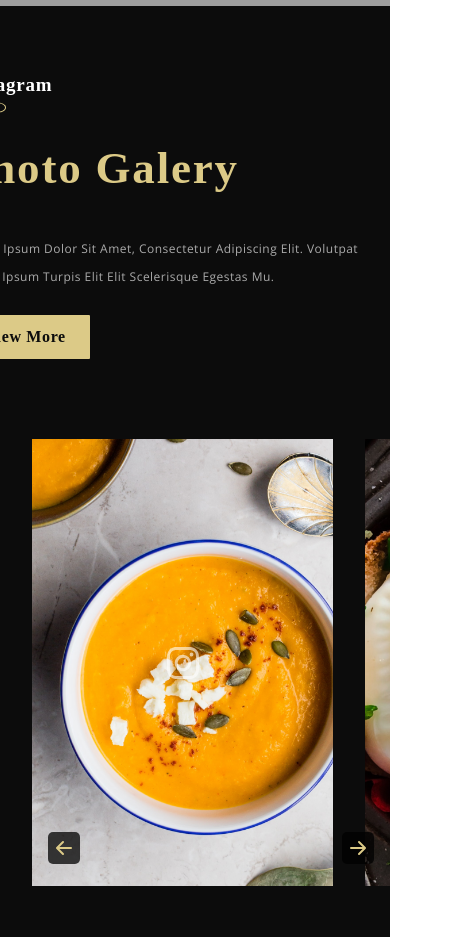
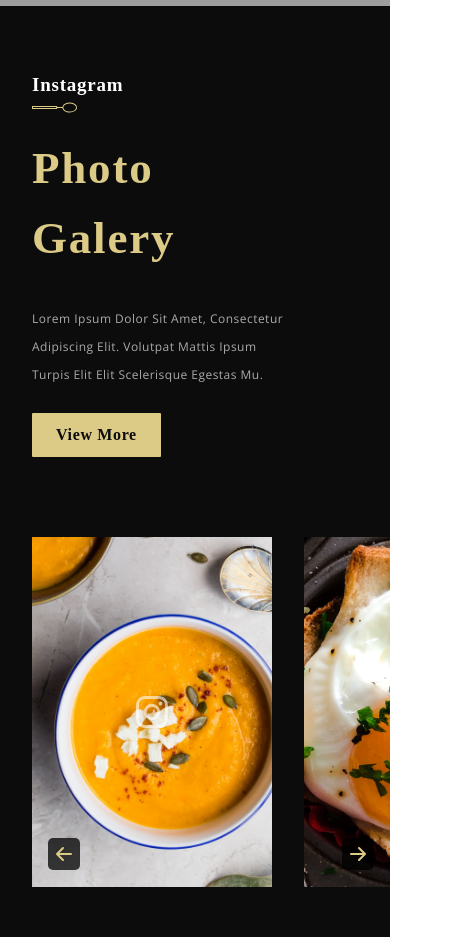
Before and after one commit to FabKaiz/gerich-restaurant, a React (Create React App) app: page / in a window 390 px wide. Shown: the part 8532-9469 px from the top of the page, 461 px wide, since content can reach past the window. Built offline with nearby package versions, Linux system fonts and the light colour scheme; grey boxes are pictures that could not be loaded; the HTML template or start-up script is replaced by a standard one; a web font is replaced by a local one.

Commit message:
gallery media queries

```diff
--- a/src/container/Gallery/Gallery.scss
+++ b/src/container/Gallery/Gallery.scss
@@ -125,4 +125,16 @@
   .app__galery {
     padding: 4rem 0 4rem 2rem;
   }
+
+  .app__galery-content {
+    min-width: 100%;
+  }
 }
+
+@media screen and (max-width: 450px) {
+
+  .app__galery-images_card {
+    min-width: 240px;
+    height: 350px;
+  }
+}
```
